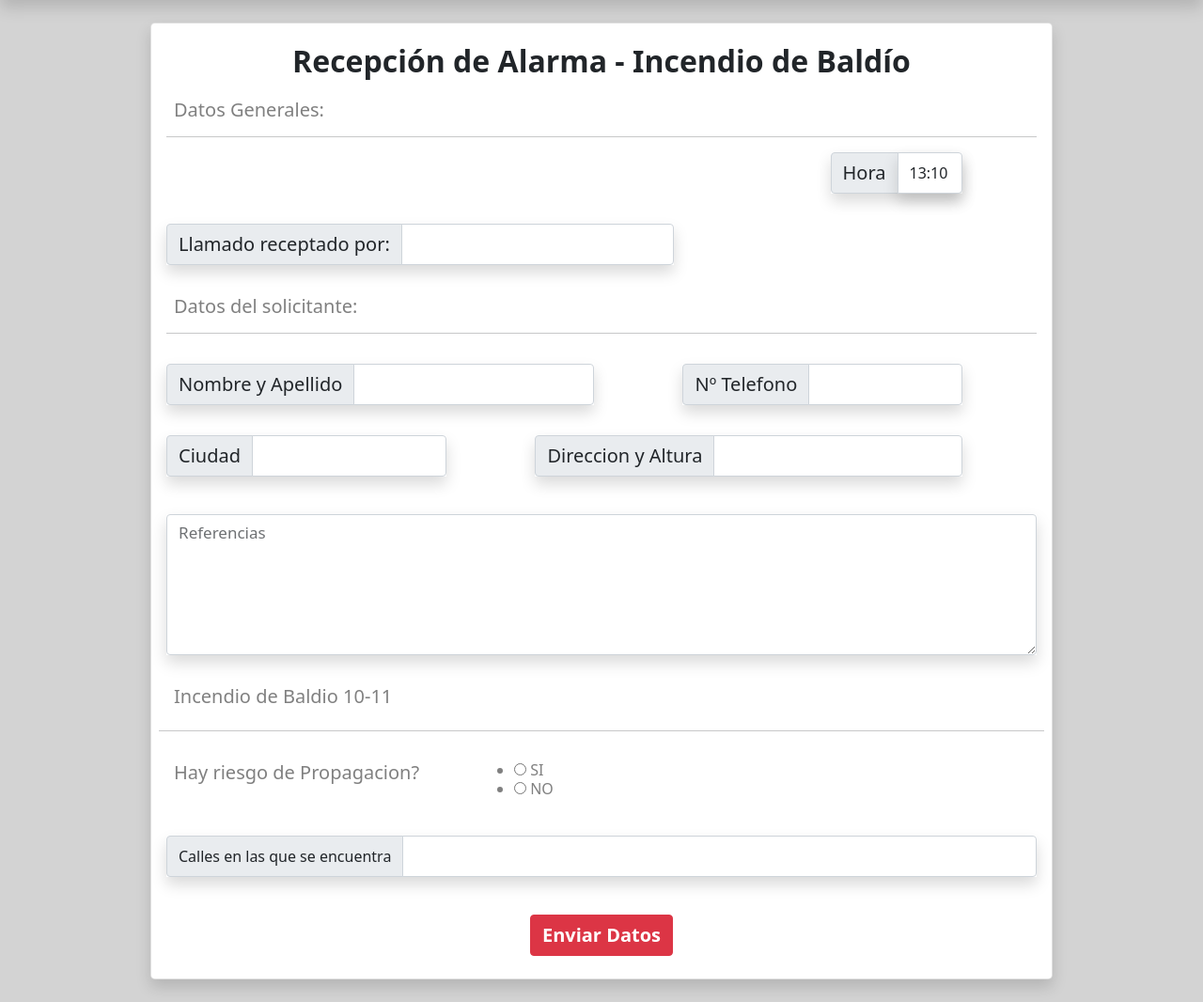
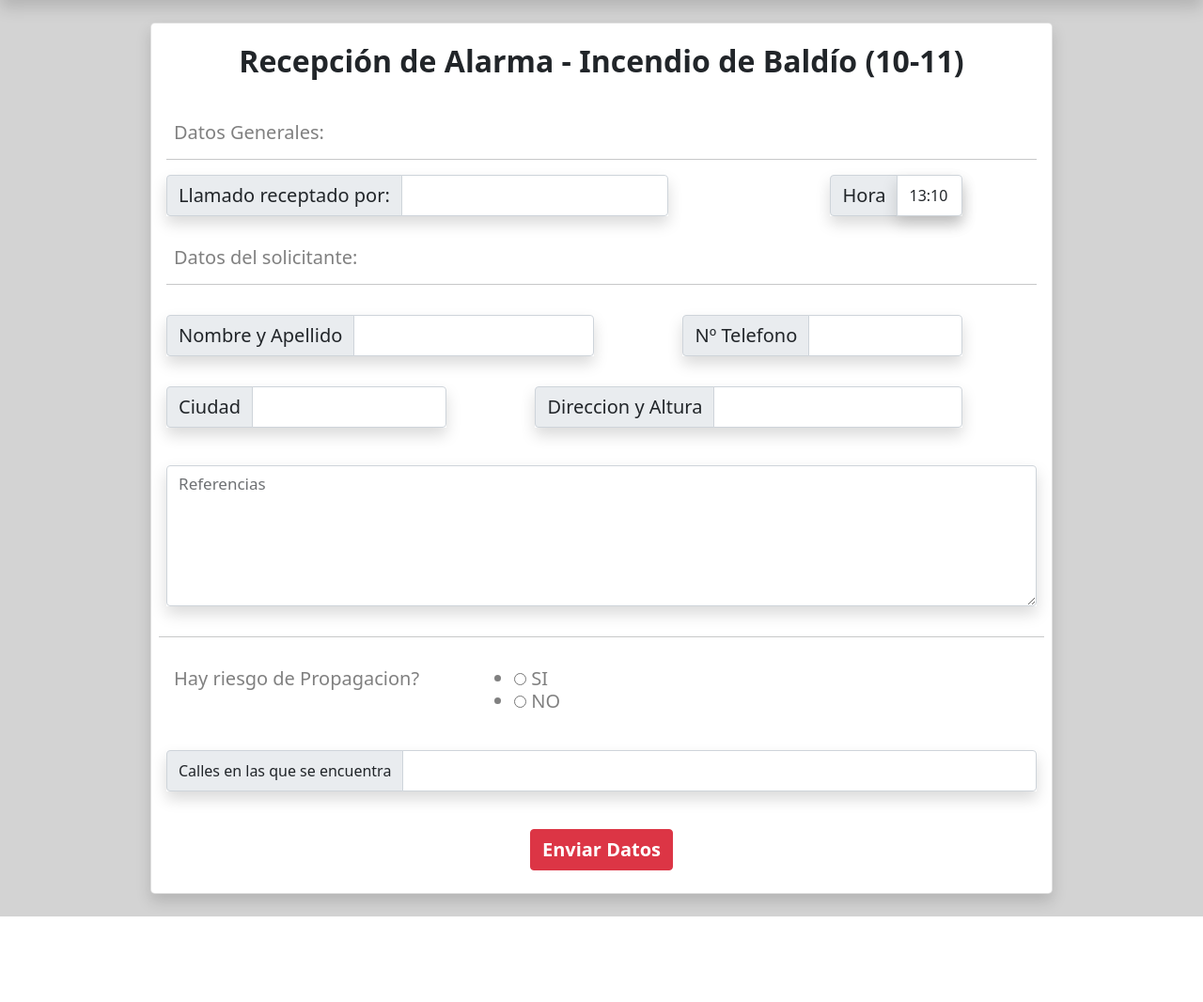
Before and after one commit to GibertSalva/RepoBurbuja2, a Django app: page /ib/ in a window 1280 px wide. Shown: the part 60-1126 px from the top of the page at 94% size. After the commit the page ends 1035 px from the top, so only its background shows below. Run offline with Django 3.2, Linux system fonts and the light colour scheme.

Commit message:
Commit Tranki

```diff
--- a/FocusBV/forms.py
+++ b/FocusBV/forms.py
@@ -66,7 +66,7 @@ class IBform(forms.ModelForm): #HECHO
                 attrs=({'class': 'form-control', 'id': 'floatingTextarea2', 'style': 'height: 150px'})),
             'entreCalles': forms.TextInput(attrs={'class':'form-control fs-5'}),
             'riesgoProp': forms.RadioSelect(choices=[(True, 'SI'), (False, 'NO')],
-                                            attrs=({'class': 'checkbox-inline'})),
+                                            attrs=({'class': 'checkbox-inline fs-5', 'style' : 'width: 10%' 'height: 2em'})),
         }
 
 class IVform(forms.ModelForm): #HECHO
@@ -87,7 +87,7 @@ class IVform(forms.ModelForm): #HECHO
             'habitantes': forms.TextInput(attrs= ({'class': 'form-control fs-5'})),
             'localHabit': forms.TextInput(attrs= ({'class': 'form-control fs-5'})),
             'descVivienda': forms.TextInput(attrs= ({'class': 'form-control fs-5', 'style': 'width: 150px'})),
-            'espera': forms.RadioSelect(choices=[(True, 'SI'),(False, 'NO')],attrs= ({'class': 'checkbox-inline'})),
+            'espera': forms.RadioSelect(choices=[(True, 'SI'),(False, 'NO')],attrs= ({'class': 'checkbox-inline', 'style' : 'width: 10%' 'height: 2em'})),
 
         }
 
--- a/FocusBV/templates/IB.html
+++ b/FocusBV/templates/IB.html
@@ -1,14 +1,11 @@
-{% extends 'base.html' %}
-
-{% block bodysettings %} onload="mueveReloj()" {% endblock %}
-{% block content%}
+{% extends 'base.html' %} {% block bodysettings %} onload="mueveReloj()" {% endblock %} {% block content%}
 <form method="post">
     {% csrf_token %}
     <div class="card w-75 d-flex mx-auto shadow mt-4 mb-4 rounded-3">
         <div class="card-body ">
 
-        <p class="text-center fw-bold fs-2 align-top  ">Recepción de Alarma - Incendio de Baldío</p>
-
+            <p class="text-center fw-bold fs-2 align-top  ">Recepción de Alarma - Incendio de Baldío (10-11) </p>
+            <br>
             <span>
             <div class=" col-5 ">
                 <p class="h6 fs-5 mx-2" style="color: grey;"> Datos  Generales: </p>
@@ -17,29 +14,23 @@
         </span>
             <div class="row g-3">
 
-            <div class="col-2 mx- offset-9">
-                <div class="input-group shadow">
-                    <span class="input-group-text fs-5" id="addon-wrapping">Hora</span>
-                    {{ form.hora }}
+
+                <div class=" col-7 mb-3 mt- fs-4 ">
+                    <div class=" input-group shadow">
+                        <span class="input-group-text fs-5" id="addon-wrapping">Llamado receptado por:</span> {{ form.receptor }}
                     </div>
                 </div>
 
-            <div class="col-1 mx- ">
+                <div class="col-2 ">
+                    <input type="text" class="form-control invisible" placeholder="Last name" aria-label=" name">
                 </div>
-            <div class=" col-1">
-                <div class=" input-group">
+
+                <div class="col-2 mx- ">
+                    <div class="input-group shadow">
+                        <span class="input-group-text fs-5" id="addon-wrapping">Hora</span> {{ form.hora }}
                     </div>
                 </div>
 
-
-            <span>
-                <div class=" col-7 mb-3 mt- fs-4 ">
-                    <div class=" input-group shadow">
-                      <span class="input-group-text fs-5" id="addon-wrapping">Llamado receptado por:</span>
-                        {{ form.receptor }}
-                    </div>
-                </div>
-            </span>
 
                 <span>
                 <div class=" col-5 ">
@@ -50,8 +41,7 @@
 
                 <div class=" col-6 ">
                     <div class=" input-group shadow">
-                    <span class="input-group-text fs-5" id="addon-wrapping">Nombre y Apellido</span>
-                    {{ form.nombre }}
+                        <span class="input-group-text fs-5" id="addon-wrapping">Nombre y Apellido</span> {{ form.nombre }}
                     </div>
                 </div>
 
@@ -61,8 +51,7 @@
 
                 <div class=" col-4 ">
                     <div class=" input-group shadow">
-                    <span class="input-group-text fs-5" id="addon-wrapping ">Nº Telefono</span>
-                    {{ form.telefono }}
+                        <span class="input-group-text fs-5" id="addon-wrapping ">Nº Telefono</span> {{ form.telefono }}
                     </div>
                 </div>
 
@@ -71,8 +60,7 @@
 
                 <div class=" col-4 ">
                     <div class=" input-group shadow mb-">
-                    <span class="input-group-text fs-5" id="addon-wrapping">Ciudad</span>
-                    {{ form.ciudad }}
+                        <span class="input-group-text fs-5" id="addon-wrapping">Ciudad</span> {{ form.ciudad }}
                     </div>
                 </div>
 
@@ -82,8 +70,7 @@
 
                 <div class=" col-6 ">
                     <div class=" input-group shadow">
-                    <span class="input-group-text fs-5" id="addon-wrapping">Direccion y Altura</span>
-                    {{ form.direccion }}
+                        <span class="input-group-text fs-5" id="addon-wrapping">Direccion y Altura</span> {{ form.direccion }}
                     </div>
                 </div>
                 <span></span>
@@ -96,11 +83,7 @@
                 </div>
 
                 <!-- Fin del codigo general -->
-            <span>
-                <div class=" col-12 ">
-                    <p class="h6 fs-5 mx-2 " style="color: grey;">Incendio de Baldio  10-11</p>
-                </div>
-            </span>
+
                 <hr>
                 <p class=" col-4 h6 fs-5 mx-2 " style="color: grey; "> Hay riesgo de Propagacion?</p>
                 <div class=" col-2 ">
@@ -111,8 +94,7 @@
 
                 <div class="col-12 mt-4 ">
                     <div class="  input-group shadow">
-                    <span class="input-group-text fs-7" id="addon-wrapping "> Calles en las que se encuentra </span>
-                    {{form.entreCalles}}
+                        <span class="input-group-text fs-7" id="addon-wrapping "> Calles en las que se encuentra </span> {{form.entreCalles}}
                     </div>
                 </div>
             </div>
```
Also changed, not shown: FocusBV/templates/IE.html (line endings or trailing spaces). Lines whose indentation alone changed are shown as unchanged.
